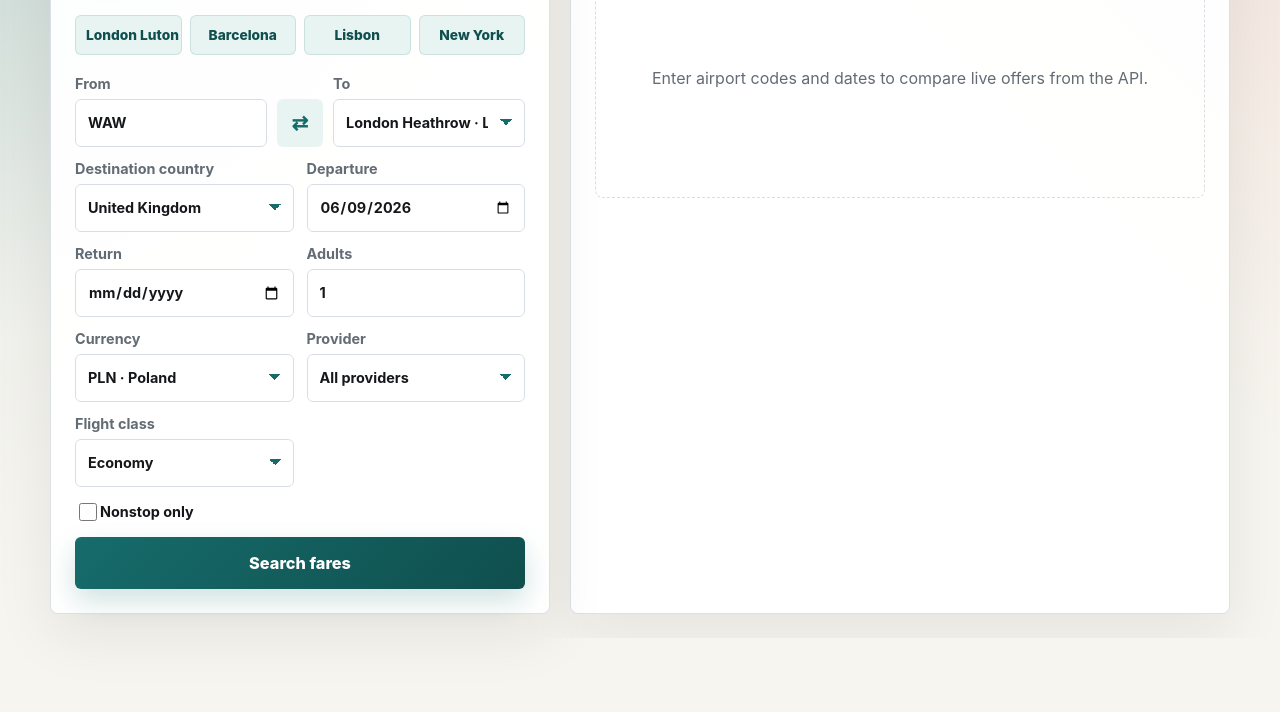
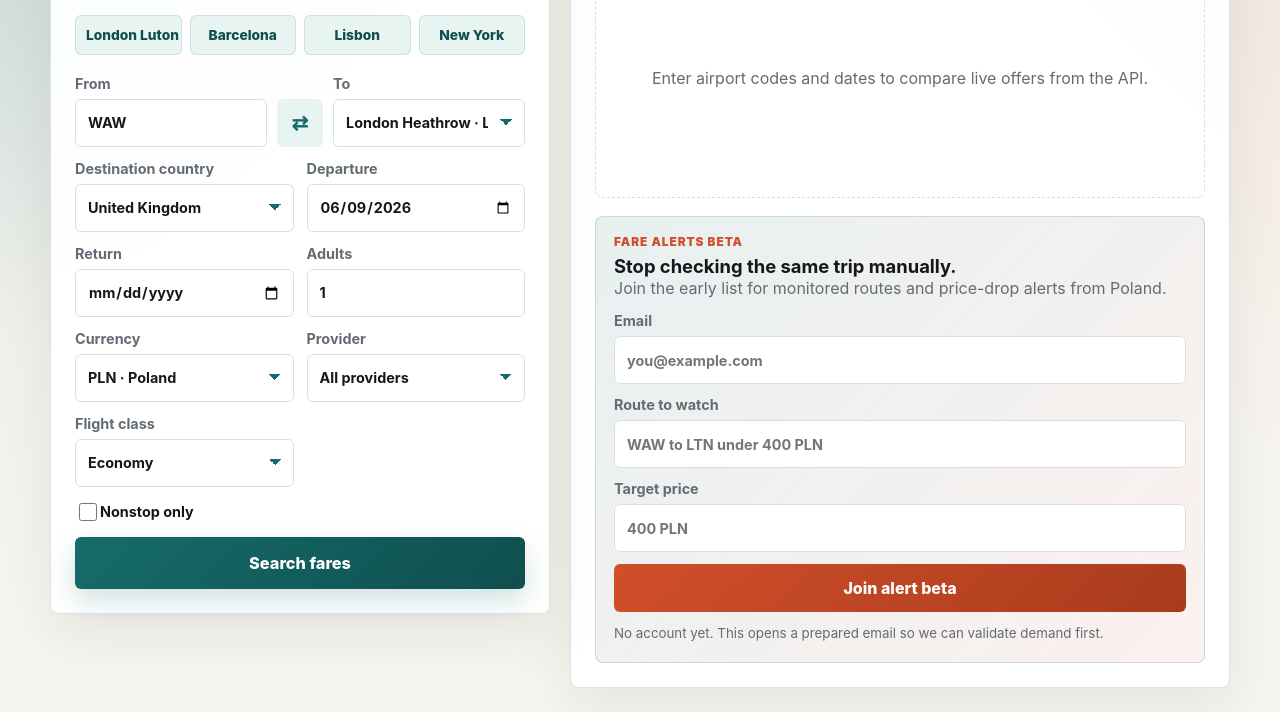
Before and after one commit to Desdem0n/farescout, a website: page public/index.html in a window 1280 px wide. Shown: the part 175-887 px from the top of the page. Before the commit the page ends 813 px from the top, so only its background shows below. Drawn offline with Linux system fonts and the light colour scheme.

Commit message:
Add fare alert beta waitlist

```diff
--- a/public/app.js
+++ b/public/app.js
@@ -6,6 +6,8 @@ const clearButton = document.querySelector("#clear-button");
 const swapRouteButton = document.querySelector("#swap-route");
 const destinationCountry = document.querySelector("#destination-country");
 const routePresetButtons = document.querySelectorAll("[data-route-preset]");
+const waitlistForm = document.querySelector("#waitlist-form");
+const waitlistNote = document.querySelector("#waitlist-note");
 
 const routePresets = {
   london: {
@@ -258,6 +260,33 @@ routePresetButtons.forEach((button) => {
 });
 
 form.addEventListener("change", syncActiveRoutePreset);
+
+waitlistForm.addEventListener("submit", (event) => {
+  event.preventDefault();
+  const data = new FormData(waitlistForm);
+  const email = String(data.get("email") || "").trim();
+  const route = String(data.get("route") || "").trim();
+  const targetPrice = String(data.get("targetPrice") || "").trim();
+
+  if (!email || !route || !targetPrice) {
+    waitlistNote.textContent = "Add your email, route, and target price to join the beta list.";
+    return;
+  }
+
+  const subject = encodeURIComponent("FareScout alert beta request");
+  const body = encodeURIComponent([
+    "Hi, I want to join the FareScout alert beta.",
+    "",
+    `Email: ${email}`,
+    `Route to watch: ${route}`,
+    `Target price: ${targetPrice}`,
+    "",
+    "I am interested in price-drop alerts for this route."
+  ].join("\n"));
+
+  waitlistNote.textContent = "Opening your email app with the beta request prepared.";
+  window.location.href = `mailto:desmilke@gmail.com?subject=${subject}&body=${body}`;
+});
 
 function renderOffers(payload) {
   results.className = "results";
--- a/public/index.html
+++ b/public/index.html
@@ -228,6 +228,28 @@
         <div id="results" class="results empty-state">
           Enter airport codes and dates to compare live offers from the API.
         </div>
+
+        <form id="waitlist-form" class="waitlist-card">
+          <div>
+            <p>Fare alerts beta</p>
+            <h3>Stop checking the same trip manually.</h3>
+            <span>Join the early list for monitored routes and price-drop alerts from Poland.</span>
+          </div>
+          <label>
+            Email
+            <input name="email" type="email" placeholder="you@example.com" autocomplete="email" required>
+          </label>
+          <label>
+            Route to watch
+            <input name="route" placeholder="WAW to LTN under 400 PLN" required>
+          </label>
+          <label>
+            Target price
+            <input name="targetPrice" placeholder="400 PLN" required>
+          </label>
+          <button type="submit">Join alert beta</button>
+          <small id="waitlist-note">No account yet. This opens a prepared email so we can validate demand first.</small>
+        </form>
       </section>
     </main>
 
--- a/public/styles.css
+++ b/public/styles.css
@@ -267,6 +267,52 @@ button:disabled {
   margin-top: 18px;
 }
 
+.waitlist-card {
+  display: grid;
+  gap: 12px;
+  margin-top: 18px;
+  padding: 18px;
+  background:
+    linear-gradient(135deg, rgba(22, 108, 107, 0.10), rgba(209, 79, 42, 0.08)),
+    #fff;
+  border: 1px solid rgba(22, 108, 107, 0.18);
+  border-radius: 8px;
+}
+
+.waitlist-card p {
+  margin: 0 0 6px;
+  color: var(--warm);
+  font-size: 0.74rem;
+  font-weight: 900;
+  text-transform: uppercase;
+  letter-spacing: 0.08em;
+}
+
+.waitlist-card h3 {
+  margin: 0;
+  font-size: 1.15rem;
+  line-height: 1.2;
+}
+
+.waitlist-card span,
+.waitlist-card small {
+  color: var(--muted);
+  line-height: 1.45;
+}
+
+.waitlist-card input {
+  text-transform: none;
+}
+
+.waitlist-card button {
+  background:
+    linear-gradient(135deg, var(--warm), #a93b1c);
+}
+
+.waitlist-card button:hover {
+  background: #a93b1c;
+}
+
 .search-window {
   padding: 10px 12px;
   color: var(--accent-strong);
```
Also changed, not shown: SAAS_PLAN.md (+1 -1 lines), TESTING.md (+1 -0 lines), README.md, docs/screenshots/desktop-search.png.
